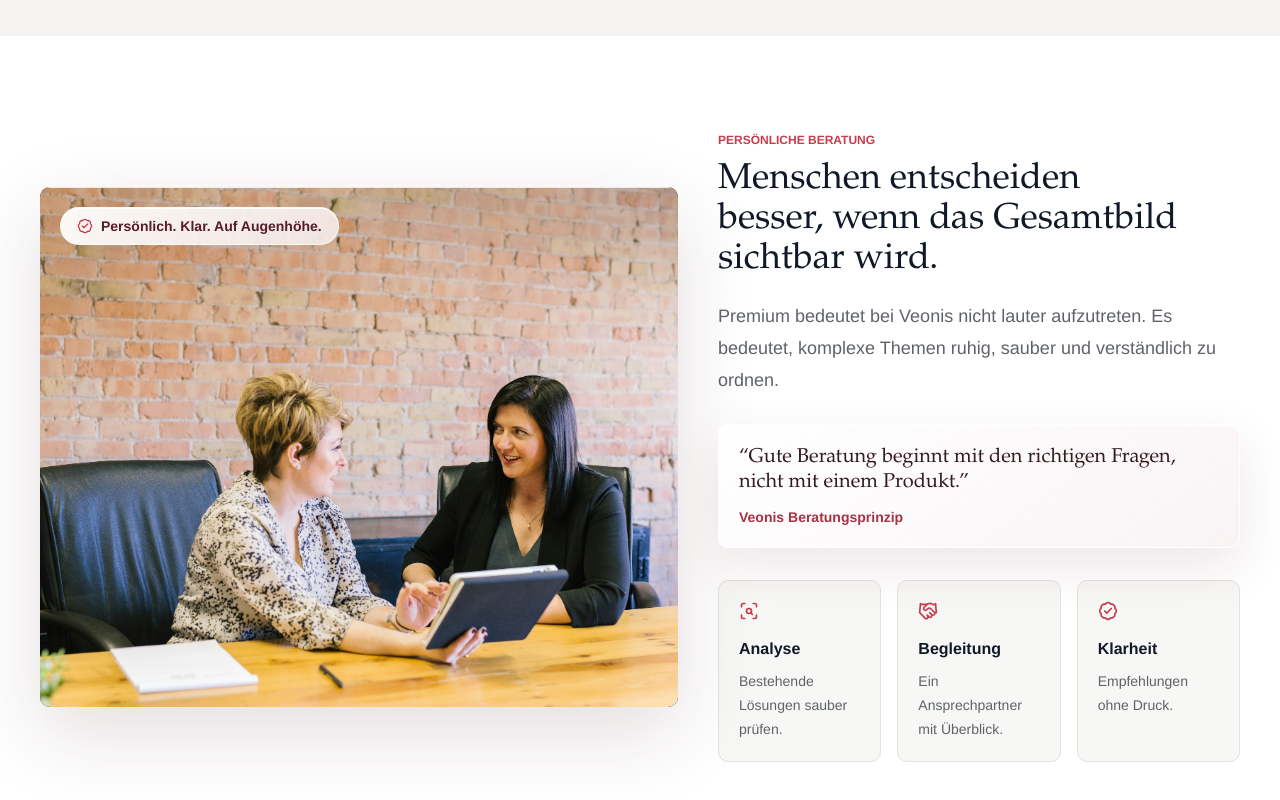
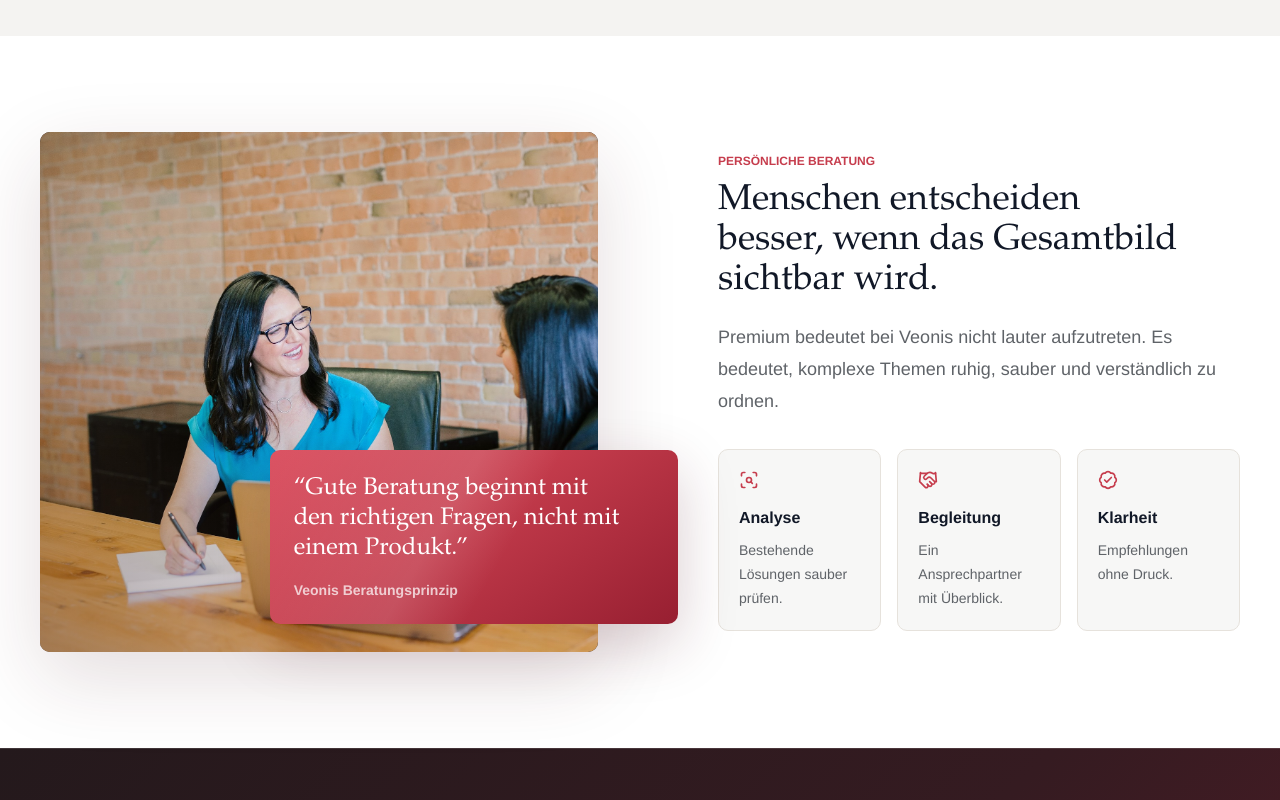
Before and after one commit to ubejdqazimii/veonis, a Next.js app: page /en in a window 1280 px wide. Shown: the part 1680-2480 px from the top of the page. Built offline with nearby package versions, Linux system fonts and the light colour scheme.

Commit message:
Restore advisory quote overlay

```diff
--- a/components/veonis/hero.tsx
+++ b/components/veonis/hero.tsx
@@ -45,7 +45,6 @@ export function Hero({
         />
         <div className="absolute inset-0 bg-[linear-gradient(90deg,rgba(37,19,24,0.98)_0%,rgba(47,22,28,0.9)_38%,rgba(72,25,34,0.42)_68%,rgba(50,21,27,0.14)_100%)]" />
         <div className="absolute inset-0 bg-[linear-gradient(180deg,rgba(80,28,39,0.03)_0%,rgba(75,25,35,0.04)_54%,rgba(40,20,24,0.82)_100%)]" />
-        <div className="absolute inset-y-0 left-[47%] hidden w-px bg-white/16 lg:block" />
 
         <Container className="relative flex min-h-[640px] items-center py-12 lg:min-h-[650px]">
           <div className="max-w-3xl pb-20 pt-4 sm:pb-16 lg:max-w-[42rem]">
--- a/components/veonis/pages.tsx
+++ b/components/veonis/pages.tsx
@@ -313,19 +313,21 @@ function HumanAdvisorySection() {
       <Container>
         <div className="grid gap-10 lg:grid-cols-[1.1fr_0.9fr] lg:items-center">
           <div className="relative min-h-[520px]">
-            <div className="absolute inset-0 overflow-hidden rounded-lg bg-[#24191c] shadow-[0_26px_80px_rgba(72,25,34,0.15)]">
+            <div className="absolute inset-y-0 left-0 right-12 overflow-hidden rounded-lg bg-[#24191c] shadow-[0_26px_80px_rgba(72,25,34,0.15)] sm:right-20">
               <Image
                 alt="Zwei Beraterinnen in einem persönlichen Gespräch"
                 className="object-cover object-center"
                 fill
                 sizes="(min-width: 1024px) 48vw, 90vw"
-                src="/brand/photos/veonis-lounge-consultation-optimized.jpg"
+                src="/brand/photos/veonis-advisor-conversation-optimized.jpg"
               />
-              <div className="absolute inset-x-0 top-0 h-px bg-white/80" />
-              <div className="veonis-glass-light absolute left-5 top-5 flex items-center gap-2 rounded-full px-4 py-2 text-sm font-semibold text-[#551c27]">
-                <BadgeCheck className="size-4 text-[#c63d4d]" />
-                Persönlich. Klar. Auf Augenhöhe.
-              </div>
+              <div className="absolute inset-0 bg-gradient-to-tr from-[#351c22]/42 via-transparent to-transparent" />
+            </div>
+            <div className="veonis-gloss-red absolute bottom-7 right-0 w-[76%] rounded-lg p-6 text-white shadow-[0_20px_60px_rgba(83,25,36,0.22)] sm:w-[64%]">
+              <p className="display-title text-2xl leading-tight">
+                “Gute Beratung beginnt mit den richtigen Fragen, nicht mit einem Produkt.”
+              </p>
+              <p className="mt-4 text-sm font-semibold text-white/72">Veonis Beratungsprinzip</p>
             </div>
           </div>
           <div>
@@ -334,12 +336,6 @@ function HumanAdvisorySection() {
               intro="Premium bedeutet bei Veonis nicht lauter aufzutreten. Es bedeutet, komplexe Themen ruhig, sauber und verständlich zu ordnen."
               title="Menschen entscheiden besser, wenn das Gesamtbild sichtbar wird."
             />
-            <div className="veonis-glass-light mt-7 rounded-lg p-5">
-              <p className="display-title text-xl leading-tight text-[#341b20]">
-                “Gute Beratung beginnt mit den richtigen Fragen, nicht mit einem Produkt.”
-              </p>
-              <p className="mt-3 text-sm font-semibold text-[#a63343]">Veonis Beratungsprinzip</p>
-            </div>
             <div className="mt-8 grid gap-4 sm:grid-cols-3">
               {[
                 { icon: ScanSearch, label: "Analyse", text: "Bestehende Lösungen sauber prüfen." },
```
